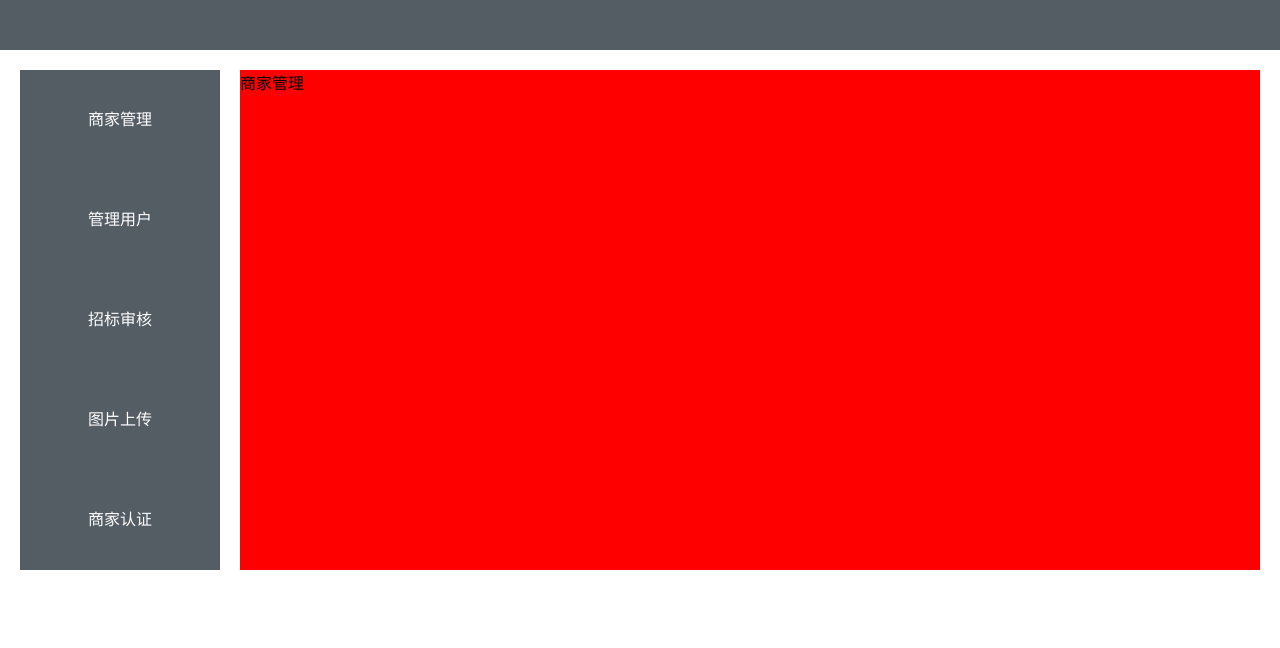
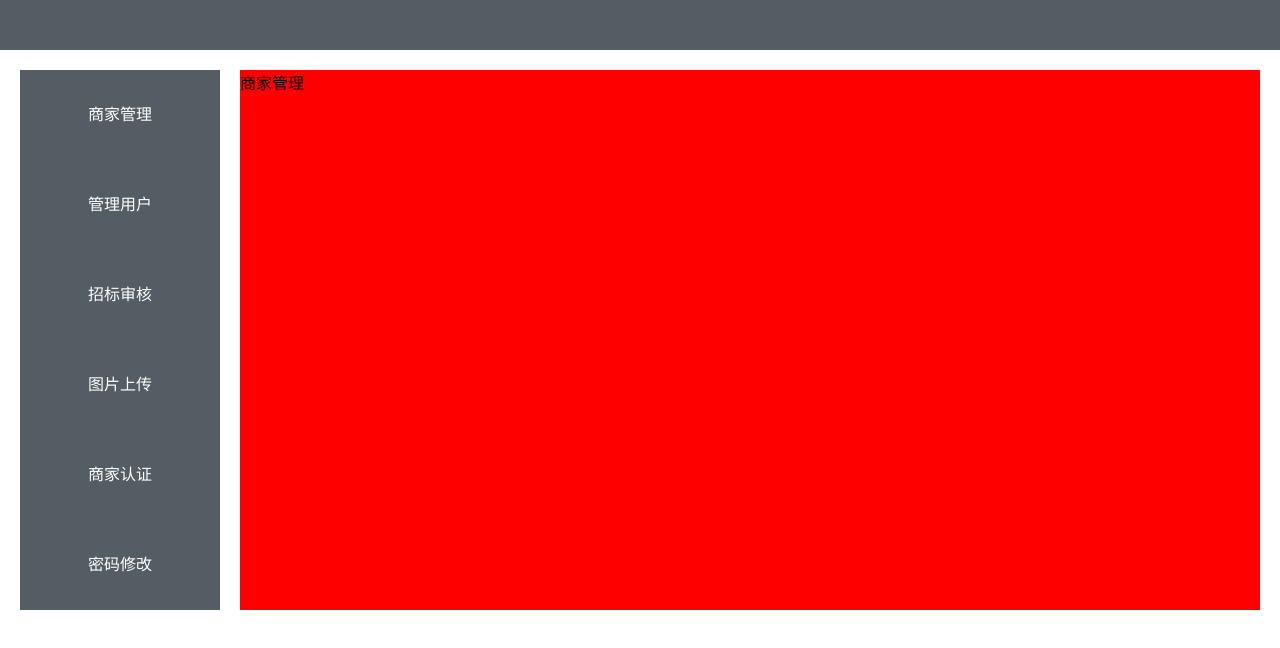
Before and after one commit to beautiful-people/houtai, a Vue app: page / in a window 1280 px wide. Shown: the top 648 px of the page. Built offline with nearby package versions, Linux system fonts and the light colour scheme.

Commit message:
密码修改页面

```diff
--- a/src/App.vue
+++ b/src/App.vue
@@ -8,6 +8,7 @@
         <router-link to="/TheTenderReview">招标审核</router-link>
         <router-link to="/imageUpload">图片上传</router-link>
         <router-link to="/peakfire">商家认证</router-link>
+        <router-link to="/changePasswrod">密码修改</router-link>
       </div>
       <div class="right-display">
         <router-view />
@@ -32,10 +33,8 @@ export default {
   }
   .content {
     width: 100%;
-    height: 500px;
+    height: 540px;
     margin-top: 20px;
-    // padding-left: 20px;
-    // padding-right: 20px;
     .left-nav {
       height: 100%;
       width: 200px;
@@ -54,12 +53,11 @@ export default {
 a {
   display: inline-block;
   width: 200px;
-  height: 100px;
-  line-height: 100px;
+  height: 90px;
+  line-height: 90px;
   text-align: center;
   text-decoration: none;
   color: white;
-
 
   &:hover {
     background: #303133;
```
